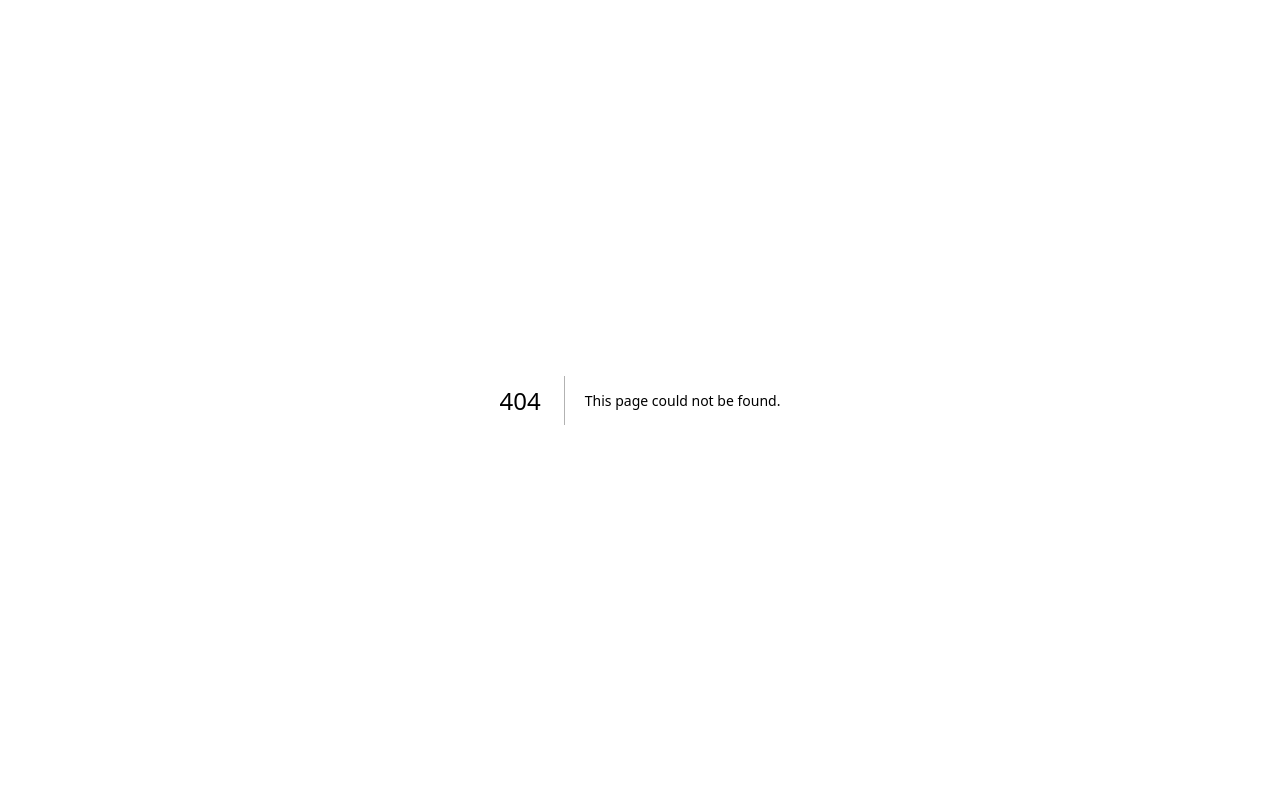
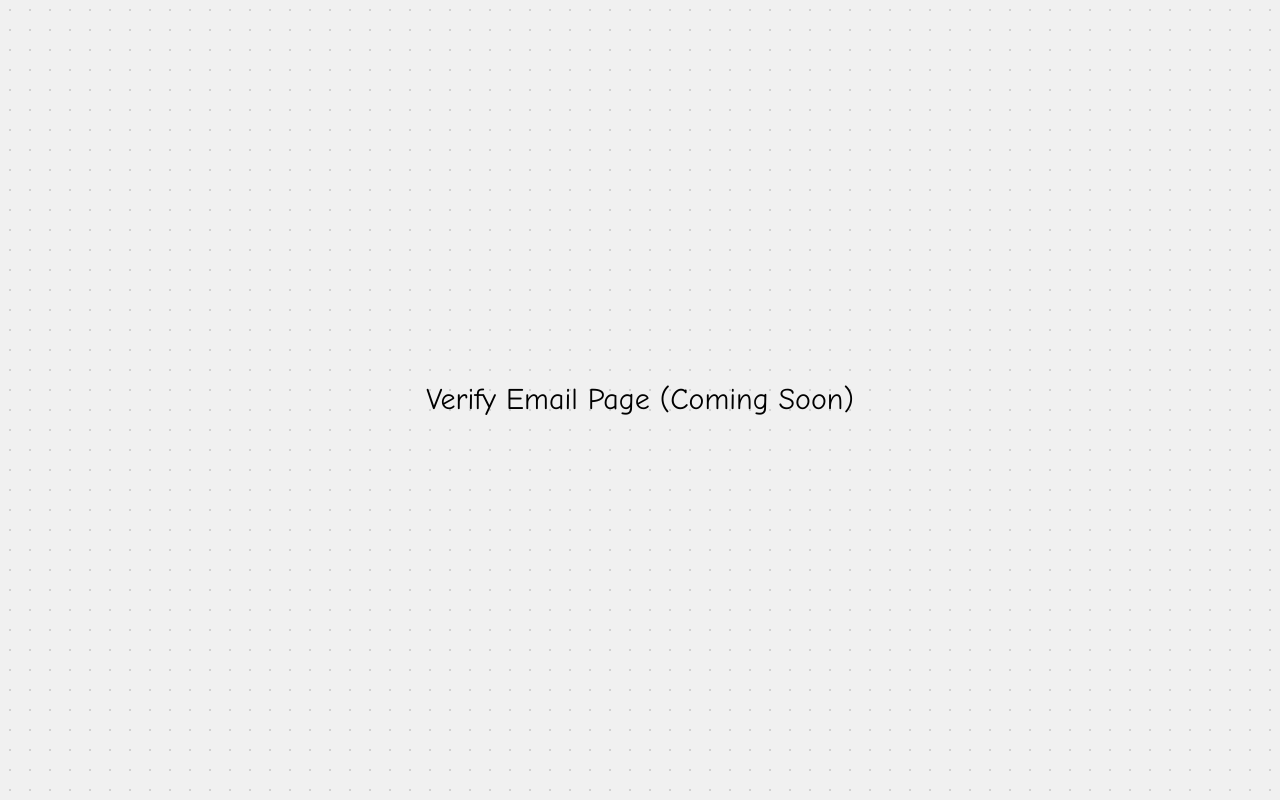
Before and after one commit to Quang2k3/SEP26FE, a Next.js app: page /verify-email in a window 1280 px wide. Before the commit this address had no page. Built offline with nearby package versions, Linux system fonts and the light colour scheme.

Commit message:
fix: export component in verify-email page to fix build

```diff
--- /dev/null
+++ b/src/app/verify-email/page.tsx
@@ -0,0 +1,7 @@
+export default function VerifyEmailPage() {
+  return (
+    <div className="flex items-center justify-center min-h-screen">
+      <h1 className="text-3xl">Verify Email Page (Coming Soon)</h1>
+    </div>
+  );
+}
```
